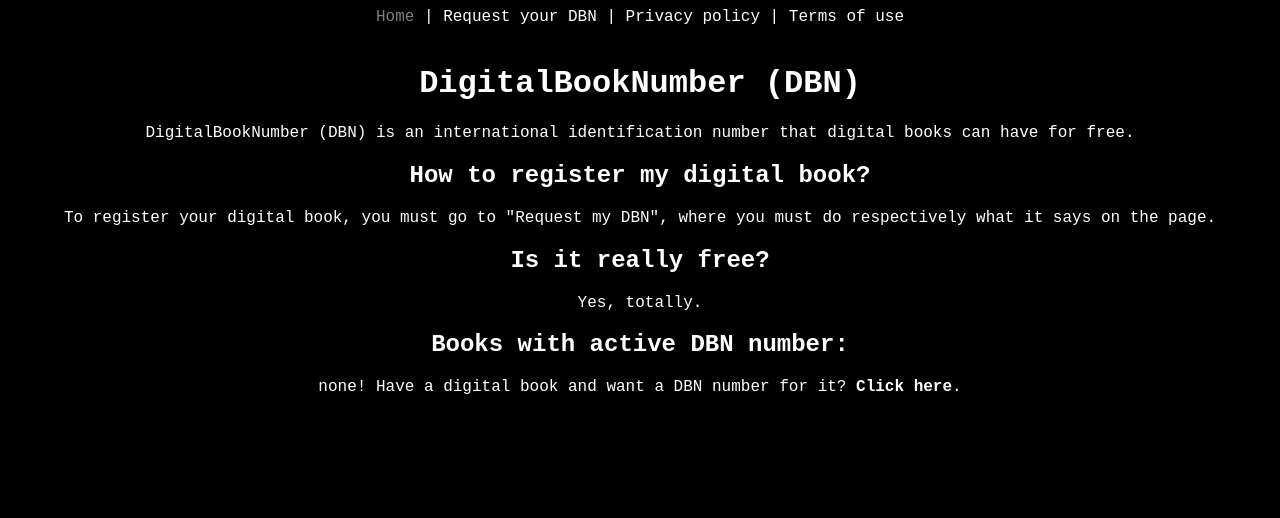
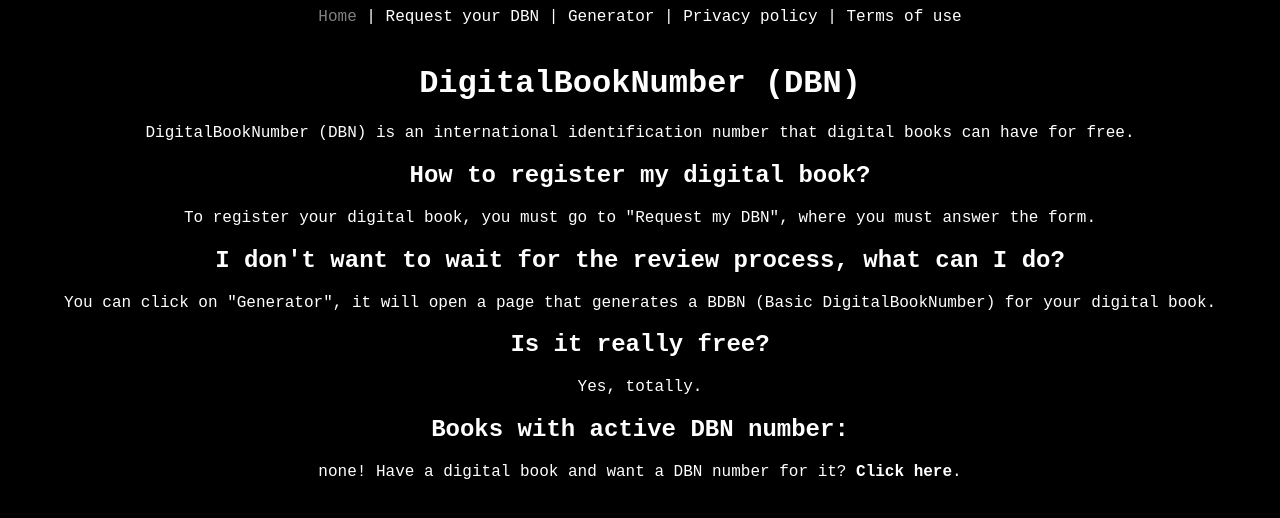
Before and after one commit to DigitalBookNumber/digitalbooknumber.github.io, a plain HTML site: page index.html in a window 1280 px wide. Drawn offline with Linux system fonts and the light colour scheme.

Commit message:
Add files via upload

```diff
--- a/index.html
+++ b/index.html
@@ -12,6 +12,8 @@
             |
             <a href="./new-dbn.html">Request your DBN</a>
             |
+            <a href="./generator.html">Generator</a>
+            |
             <a href="./privacy-policy.html">Privacy policy</a>
             |
             <a href="./terms-of-use.html">Terms of use</a>
@@ -20,7 +22,9 @@
         <h1>DigitalBookNumber (DBN)</h1>
         <p>DigitalBookNumber (DBN) is an international identification number that digital books can have for free.</p>
         <h2>How to register my digital book?</h2>
-        <p>To register your digital book, you must go to "Request my DBN", where you must do respectively what it says on the page.</p>
+        <p>To register your digital book, you must go to "Request my DBN", where you must answer the form.</p>
+        <h2>I don't want to wait for the review process, what can I do?</h2>
+        <p>You can click on "Generator", it will open a page that generates a BDBN (Basic DigitalBookNumber) for your digital book.</p>
         <h2>Is it really free?</h2>
         <p>Yes, totally.</p>
         <h2>Books with active DBN number:</h2>
```
Also changed, not shown: book-sent.html (+2 -0 lines), new-dbn.html (+3 -1 lines), privacy-policy.html (+3 -1 lines), terms-of-use.html (+2 -0 lines).
